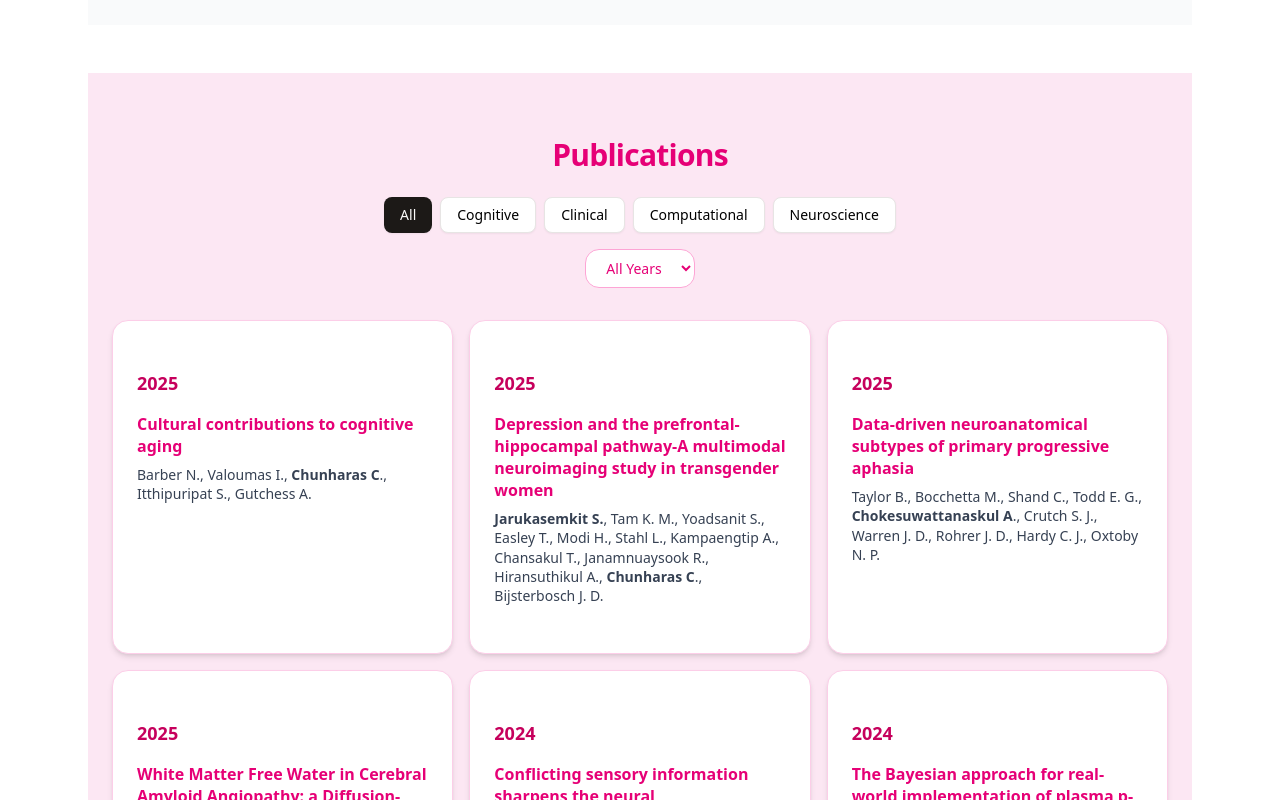
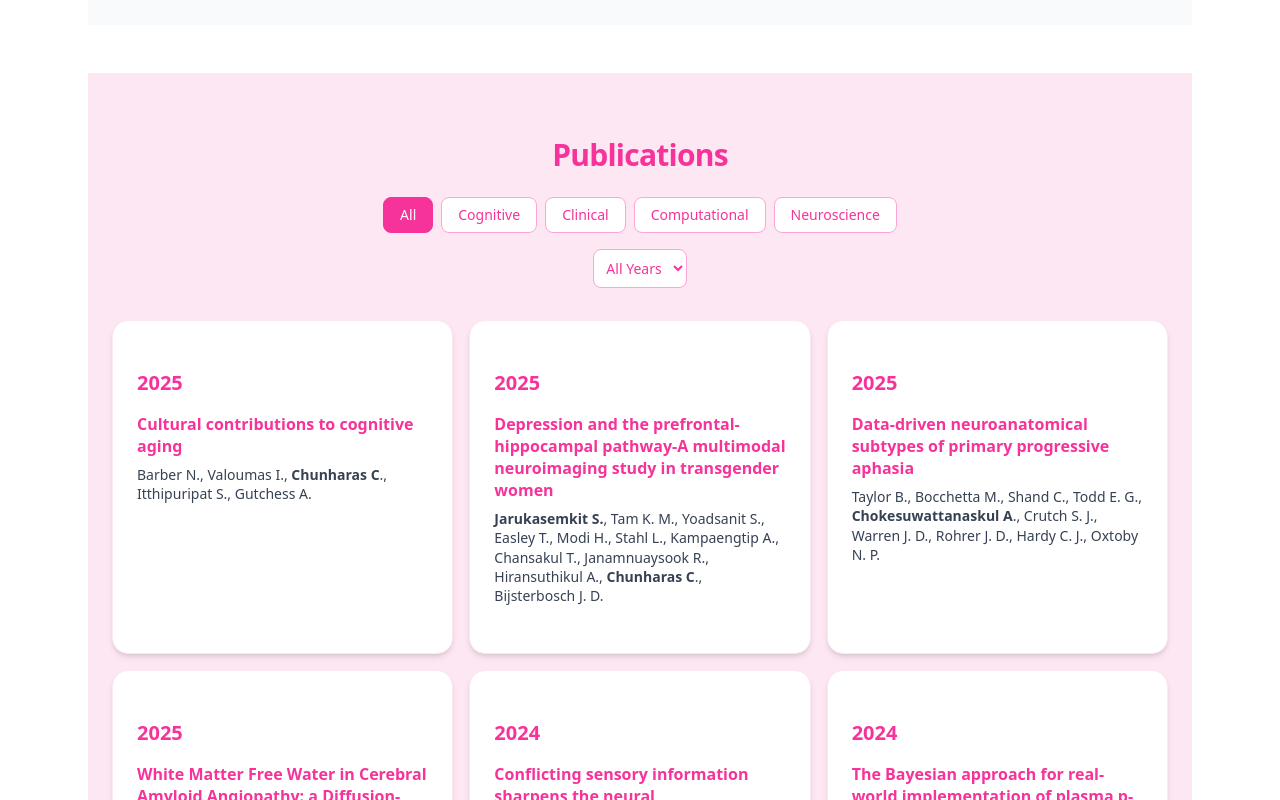
Before and after one commit to tokecny/cccn-website-2.0, a Next.js app: page / in a window 1280 px wide. Shown: the part 1540-2340 px from the top of the page. Built offline with nearby package versions, Linux system fonts and the light colour scheme.

Commit message:
Update publications.tsx

```diff
--- a/src/components/publications.tsx
+++ b/src/components/publications.tsx
@@ -27,7 +27,7 @@ const filters = [
 const authorsInLab = [
   "Chunharas C",
   "Chokesuwattanaskul A",
-  " Chunamchai S.",
+  "Chunamchai S.",
   "Phusuwan W.",
   "Jarukasemkit S.",
   "Poungtubtim C.",
@@ -76,14 +76,14 @@ export default function Publications() {
         transition={{ duration: 0.6 }}
         className="mb-8 text-center"
       >
-        <h2 className="text-3xl font-semibold tracking-tight text-pink-600 mb-6">
+        <h2 className="text-3xl font-semibold tracking-tight text-pink-500 mb-6">
           Publications
         </h2>
         <div className="flex flex-wrap justify-center gap-2 mb-4">
           {filters.map(({ key, label }) => (
             <Button
               key={key}
-              variant={filter === key ? "default" : "outline"}
+              variant={filter === key ? "pinkClicked" : "pink"}
               onClick={() => {
                 setFilter(key);
                 setPage(1);
@@ -95,7 +95,7 @@ export default function Publications() {
         </div>
         <div className="mb-6">
           <select
-            className="text-sm font-medium text-pink-600 border border-pink-300 rounded-xl px-4 py-2 text-center focus:outline-none focus:ring-2 focus:ring-pink-500 bg-white hover:bg-pink-50 transition-colors"
+            className="text-sm font-medium text-pink-500 border border-pink-300 rounded-md px-2 py-2 text-center focus:outline-none hover:ring-1 hover:ring-pink-500 bg-white hover:bg-pink-500 hover:text-white transition-colors"
             value={selectedYear}
             onChange={(e) => {
               setSelectedYear(e.target.value);
@@ -120,21 +120,21 @@ export default function Publications() {
             animate={{ opacity: 1, y: 0 }}
             transition={{ delay: idx * 0.05 }}
           >
-            <Card className="relative rounded-2xl shadow-md hover:shadow-lg transition-all h-full flex flex-col justify-between border border-pink-200">
+            <Card className="relative rounded-2xl shadow-md hover:shadow-lg transition-all h-full flex flex-col justify-between border border-pink-100">
               {pub.badge && (
-                <Badge className="absolute top-3 right-3 bg-pink-200 text-pink-800 text-xs font-semibold">
+                <Badge className="absolute top-3 right-3 bg-pink-500 text-pink-100 text-xs font-semibold">
                   {pub.badge}
                 </Badge>
               )}
               <CardContent className="p-6 flex flex-col gap-2">
-                <p className="text-lg font-semibold text-pink-700">
+                <p className="text-xl font-semibold text-pink-500">
                   {pub.year}
                 </p>
                 <a
                   href={pub.link}
                   target="_blank"
                   rel="noopener noreferrer"
-                  className="mt-2 text-base font-semibold text-pink-600 hover:underline leading-snug"
+                  className="mt-2 text-base font-semibold text-pink-500 hover:underline leading-snug"
                 >
                   {pub.title}
                 </a>
@@ -155,7 +155,7 @@ export default function Publications() {
 
       {paginated.length < filtered.length && (
         <div className="mt-8 text-center">
-          <Button onClick={() => setPage(page + 1)} variant="outline">
+          <Button onClick={() => setPage(page + 1)} variant="pink">
             Show more
           </Button>
         </div>
--- a/src/components/ui/button.tsx
+++ b/src/components/ui/button.tsx
@@ -20,6 +20,10 @@ const buttonVariants = cva(
         ghost:
           "hover:bg-accent hover:text-accent-foreground dark:hover:bg-accent/50",
         link: "text-primary underline-offset-4 hover:underline",
+        pink:
+          "text-sm font-medium bg-white text-pink-500 border border-pink-300 rounded-md px-2 py-2 text-center hover:ring-1 hover:ring-pink-500 hover:bg-pink-500 hover:text-white focus:outline-none focus:border-pink-500 focus:bg-pink-500 focus:text-white transition-colors",
+        pinkClicked:
+          "outline-none bg-pink-500 text-white border border-pink-500"
       },
       size: {
         default: "h-9 px-4 py-2 has-[>svg]:px-3",
```
